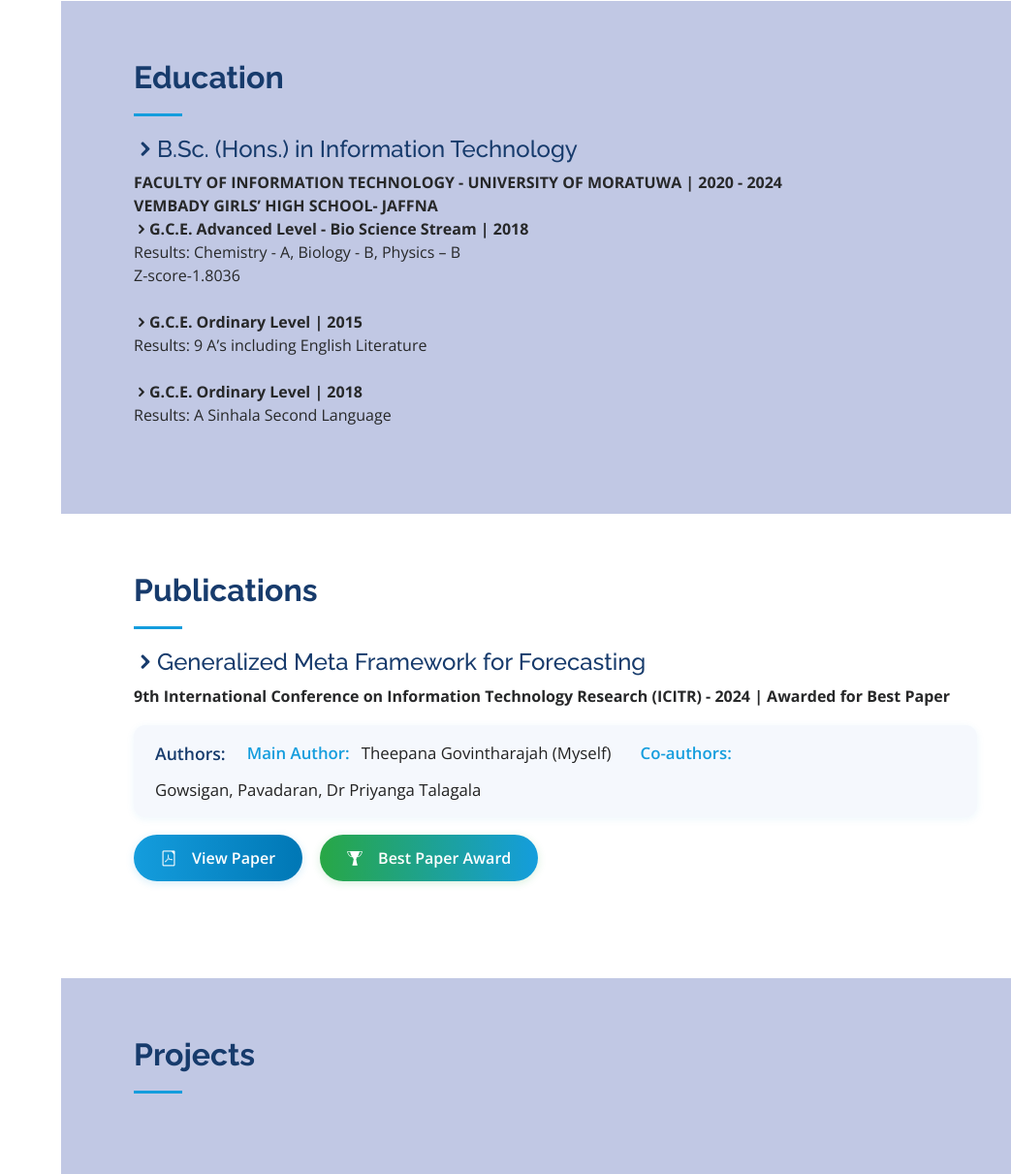
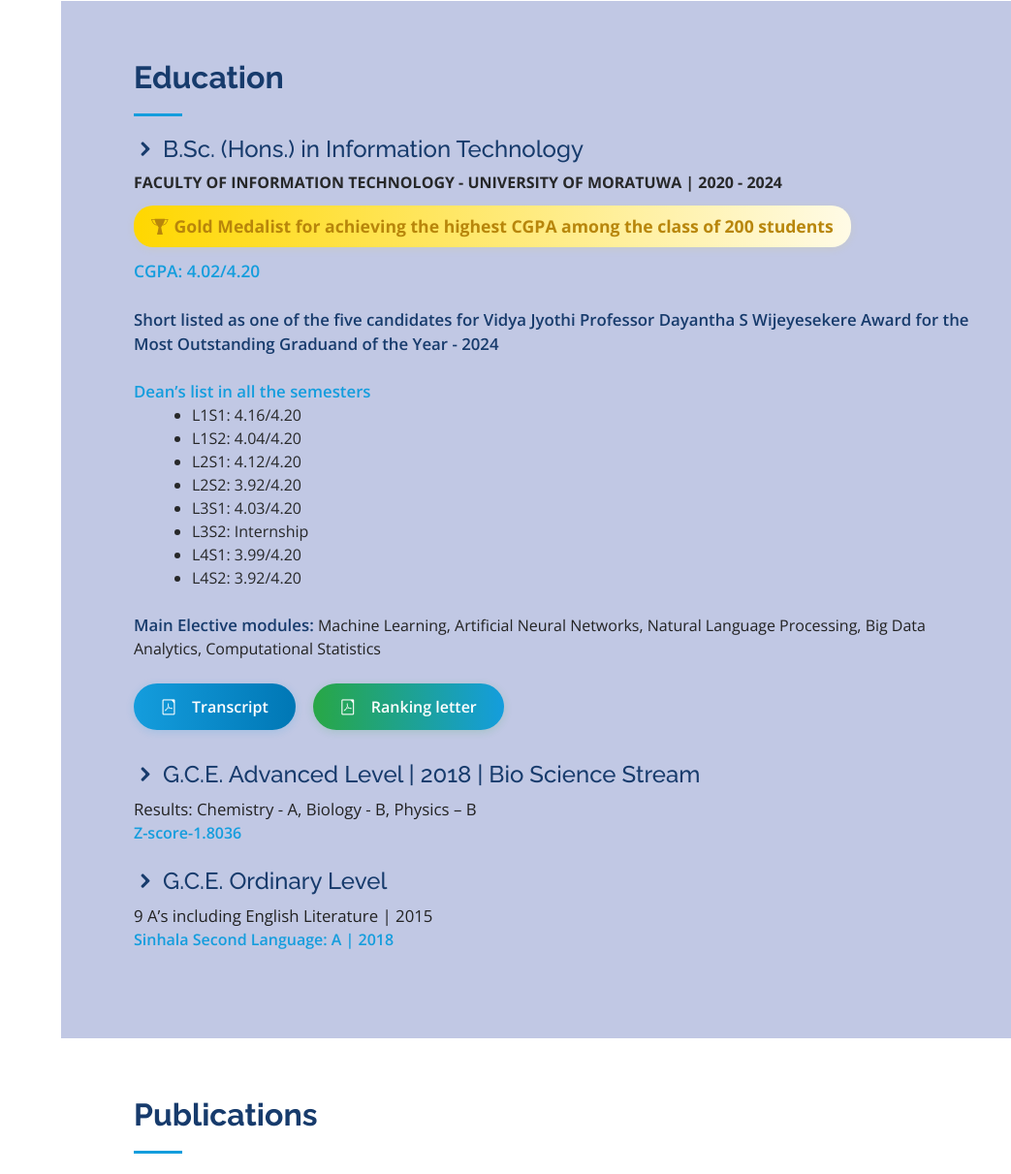
Before and after one commit to theepana-govintharajah/portfolio, a plain HTML site: page index.html in a window 1280 px wide. Shown: the part 2832-4043 px from the top of the page at 97% size, without its empty margins (237-1280 px from the left). Drawn offline with nearby package versions, Linux system fonts and the light colour scheme.

Commit message:
Education section in basic level

```diff
--- a/index.html
+++ b/index.html
@@ -269,17 +269,53 @@
     <div class="container">
         <div class="section-title">
             <h2>Education</h2>
-            <h4  style="color: #173b6c;"><i class="icofont-rounded-right"></i>B.Sc. (Hons.) in Information Technology</h4>
+            <!-- BSc (Hons.) in IT -->
+            <h4 style="color: #173b6c;"><i class="icofont-rounded-right"></i> B.Sc. (Hons.) in Information Technology</h4>
             <strong>FACULTY OF INFORMATION TECHNOLOGY - UNIVERSITY OF MORATUWA | 2020 - 2024</strong>
             <br>
-            <strong>VEMBADY GIRLS’ HIGH SCHOOL- JAFFNA</strong><br>
-            <strong><i class="icofont-rounded-right"></i>G.C.E. Advanced Level - Bio Science Stream | 2018<br></strong>
-            Results: Chemistry - A, Biology - B, Physics – B <br> Z-score-1.8036<br><br>
-            <strong><i class="icofont-rounded-right"></i>G.C.E. Ordinary Level | 2015<br></strong>
-            Results: 9 A’s including English Literature<br><br>
-            <strong><i class="icofont-rounded-right"></i>G.C.E. Ordinary Level | 2018<br></strong>
-            Results: A Sinhala Second Language<br>
+            <span style="display: inline-block; background: linear-gradient(90deg, #ffd700 0%, #fffbe6 100%); color: #b8860b; font-weight: bold; padding: 8px 18px; border-radius: 20px; margin: 12px 0; font-size: 1.1em; box-shadow: 0 2px 8px rgba(255,215,0,0.10);">
+                <i class="icofont-trophy" style="color: #b8860b; margin-right: 6px;"></i>Gold Medalist for achieving the highest CGPA among the class of 200 students
+            </span>
+            <br>
+            <span style="font-size: 1.08em; color: #149ddd; font-weight: 600;">CGPA: 4.02/4.20</span>
+            <br><br>
+            <span style="font-size: 1.05em; color: #173b6c; font-weight: 600;">Short listed as one of the five candidates for Vidya Jyothi Professor Dayantha S Wijeyesekere Award for the Most Outstanding Graduand of the Year - 2024</span>
+            <br><br>
+            <span style="font-size: 1.05em; color: #149ddd; font-weight: 600;">Dean’s list in all the semesters</span>
+            <ul style="margin-left: 20px; margin-bottom: 0;">
+                <li>L1S1: 4.16/4.20</li>
+                <li>L1S2: 4.04/4.20</li>
+                <li>L2S1: 4.12/4.20</li>
+                <li>L2S2: 3.92/4.20</li>
+                <li>L3S1: 4.03/4.20</li>
+                <li>L3S2: Internship</li>
+                <li>L4S1: 3.99/4.20</li>
+                <li>L4S2: 3.92/4.20</li>
+            </ul>
+            <br>
+            <span style="font-size: 1.05em; color: #173b6c; font-weight: 600;">Main Elective modules:</span>
+            <span style="color: #222;"> Machine Learning, Artificial Neural Networks, Natural Language Processing, Big Data Analytics, Computational Statistics</span>
+            <br><br>
+            <div style="display: flex; gap: 18px; margin-bottom: 18px; flex-wrap: wrap;">
+                <a href="assets/pdf/transcript.pdf" target="_blank"
+                   style="background: linear-gradient(90deg, #149ddd 0%, #0077b5 100%); color: #fff; font-weight: 600; padding: 12px 28px; border-radius: 30px; text-decoration: none; box-shadow: 0 2px 8px rgba(20,157,221,0.18); transition: background 0.3s; display: inline-flex; align-items: center; gap: 8px;">
+                    <i class="icofont-file-pdf" style="margin-right: 8px;"></i>Transcript
+                </a>
+                <a href="assets/pdf/Ranking letter.pdf" target="_blank"
+                   style="background: linear-gradient(90deg, #28a745 0%, #149ddd 100%); color: #fff; font-weight: 600; padding: 12px 28px; border-radius: 30px; text-decoration: none; box-shadow: 0 2px 8px rgba(40,167,69,0.18); transition: background 0.3s; display: inline-flex; align-items: center; gap: 8px;">
+                    <i class="icofont-file-pdf" style="margin-right: 8px;"></i>Ranking letter
+                </a>
+            </div>
 
+            <!-- A/L Section -->
+            <h4 style="color: #173b6c; margin-top: 32px;"><i class="icofont-rounded-right"></i> G.C.E. Advanced Level  | 2018 | Bio Science Stream</h4>
+            <span style="color: #222; font-size: 1.05em;">Results: Chemistry - A, Biology - B, Physics – B</span><br>
+            <span style="color: #149ddd; font-weight: 600;">Z-score-1.8036</span>
+            <br><br>
+            <!-- O/L Section -->
+            <h4 style="color: #173b6c;"><i class="icofont-rounded-right"></i> G.C.E. Ordinary Level</h4>
+            <span style="color: #222; font-size: 1.05em;">9 A’s including English Literature | 2015</span><br>
+            <span style="color: #149ddd; font-weight: 600;">Sinhala Second Language: A | 2018</span>
         </div>
     </div>
 </section>
```
